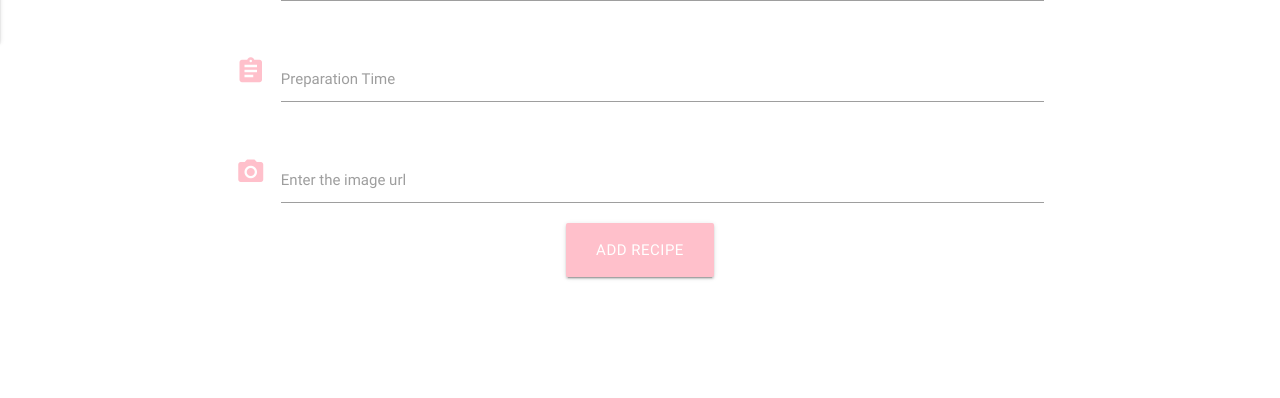
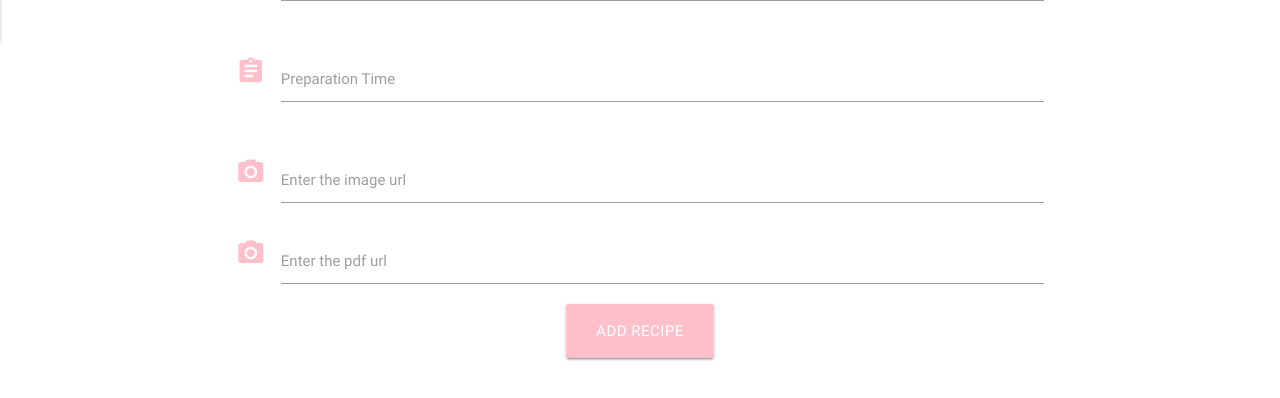
Before and after one commit to JihanePett/tbd-recipes, a Flask app: page /add_recipe in a window 1280 px wide. Shown: the part 818-1216 px from the top of the page. Before the commit the page ends 1098 px from the top, so only its background shows below. Run offline with Flask 2, Linux system fonts and the light colour scheme; data that the repository does not hold is empty; some libraries are stand-ins or nearby versions.

Commit message:
adding button to download recipe pdf

```diff
--- a/templates/addrecipe.html
+++ b/templates/addrecipe.html
@@ -101,6 +101,13 @@
           <label for="icon_prefix"> Enter the image url </label>
         </div>
 
+        <!--Add pdf-->
+        <div class="input-field col s12">
+          <i class="material-icons prefix">local_see</i>
+          <input id="pdf" name="pdf" type="text" class="validate">
+          <label for="icon_prefix"> Enter the pdf url </label>
+        </div>
+
         <!--Add recipe button-->
         <div class="row">
         <button class="btn waves-effect waves-light btn-large" type="submit" name="action">Add recipe</button>
--- a/templates/myrecipes.html
+++ b/templates/myrecipes.html
@@ -74,6 +74,7 @@
                 </div>
                 <div class="collapsible-body">
                   <span>{{recipe.recipe_description}}</span>
+                  <a href="{{url_for('my_recipes', recipe_id=recipe._id)}}" class="btn-floating btn-large waves-effect waves-light red"> <img src="{{recipe.pdf}}"> <i class="material-icons">Download me</i></a>
                 </div>
               </li>
               <li>
```
Also changed, not shown: templates/editrecipe.html (+7 -0 lines).
